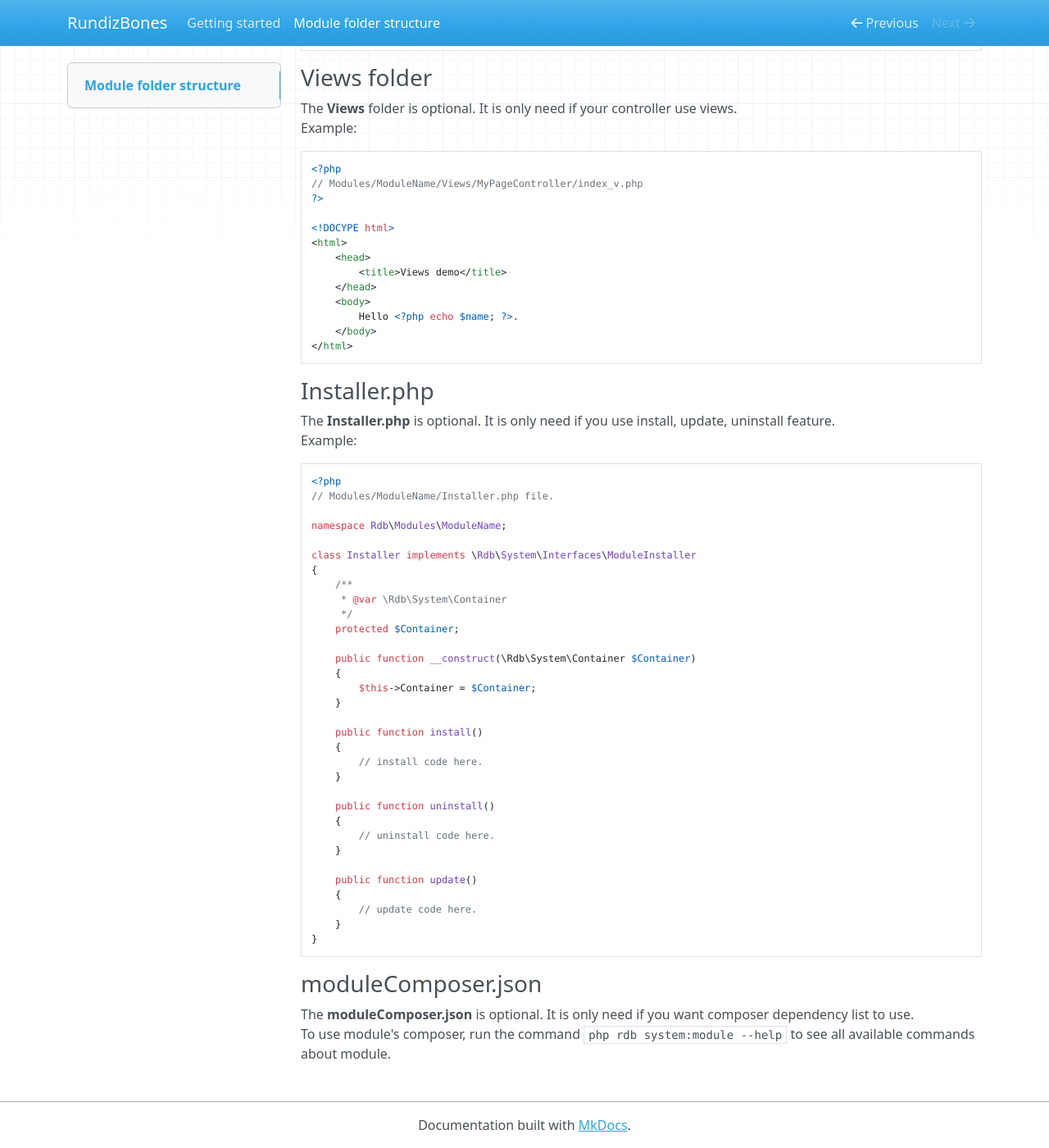
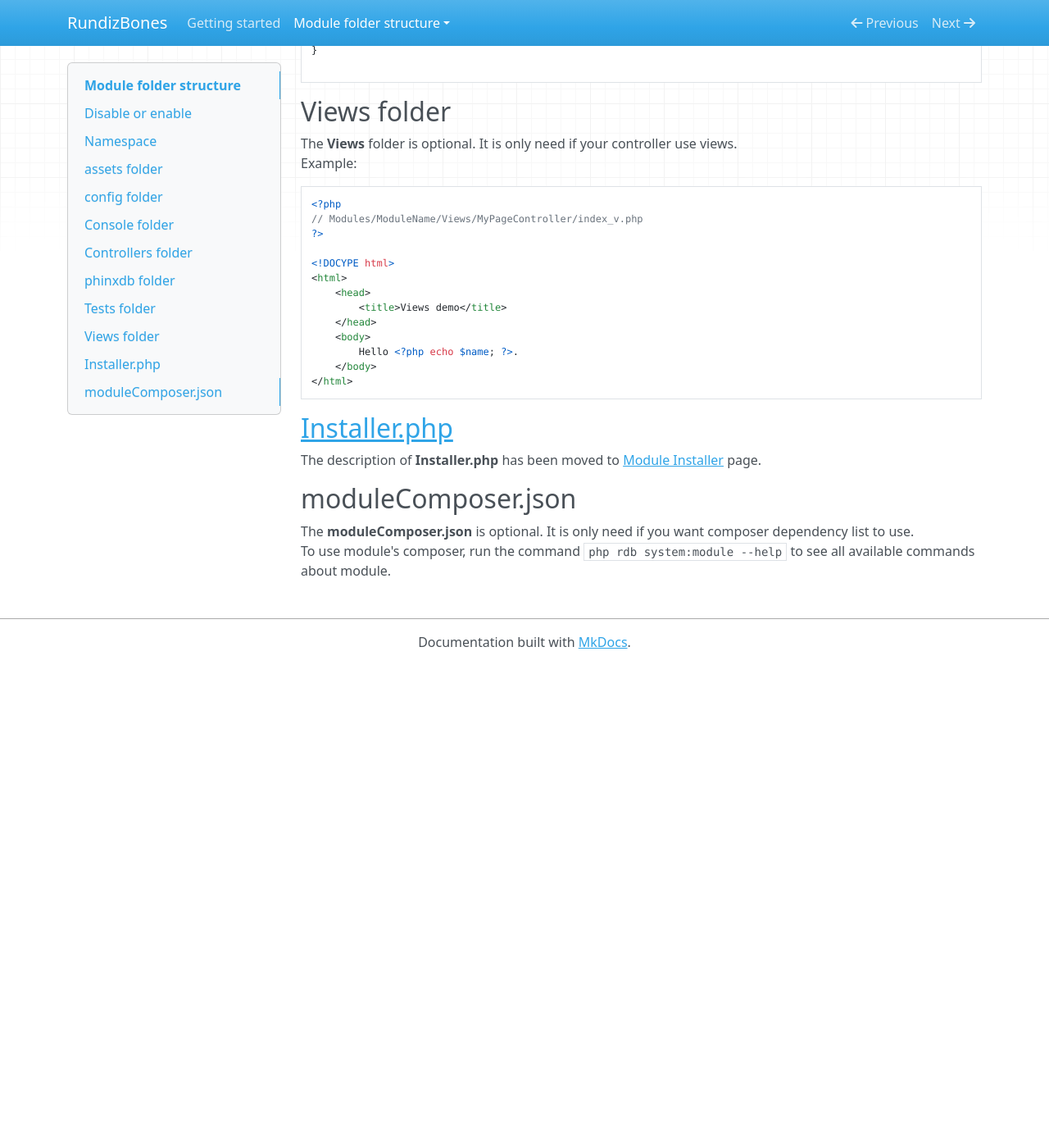
Before and after one commit to RundizBones/framework, an MkDocs documentation site: the page built from .wiki/module-folder-structure.md, in a window 1280 px wide and 1400 px high, scrolled down 3492 px. Shown: the whole window at 82% size. Built offline with MkDocs 1.6.1, drawn with Linux system fonts in a browser that asks for light colours; nearby versions of some CDN libraries; after the commit the page ends 4303 px from its top, so only the background shows below that.

Commit message:
Update Wiki.

````diff
--- a/.wiki/module-folder-structure.md
+++ b/.wiki/module-folder-structure.md
@@ -31,11 +31,11 @@ ModuleName/
     moduleComposer.json
 ```
 
-### Disable or enable
+## Disable or enable
 If there is a file named **.disabled** in the module folder (same location as **Installer.php**) then the module will be disable and not working.<br>
 To make module enable or work again, just delete **.disabled** file.
 
-### Namespace
+## Namespace
 Any classes including controllers in the module should have namespace begins with `Rdb\Modules\ModuleName` where **ModuleName** is the real folder name of your module.<br>
 Example:
 ```
@@ -52,12 +52,12 @@ class MyPageController extends \Rdb\System\Core\Controllers\BaseController
 
 ---
 
-### assets folder
+## assets folder
 The **assets** is optional. It is only need if you have some public assets file to use.<br>
 The **assets** folder will be copied to **public/Modules/ModuleName/assets**.<br>
 To use public assets, you have to run `php rdb system:module install --mname="ModuleName"` command where **ModuleName** is the real folder name of your module.
 
-### config folder
+## config folder
 The module should contain at least **routes.php** and its controller.<br>
 Example:
 ```
@@ -74,7 +74,7 @@ $Rc->addRoute('GET', '/modulename', '\\Rdb\\Modules\\ModuleName\\Controllers\\My
 
 The config folder is the same as main app's config. It is based on environment setting in the **public/index.php** file.
 
-### Console folder
+## Console folder
 The **Console** folder is for the code that will be run via CLI. It is optional and only need if you have some CLI app here.<br>
 Example:
 ```
@@ -116,7 +116,7 @@ class MyIncludeExternalConsole
 }
 ```
 
-### Controllers folder
+## Controllers folder
 
 The **Controller** folder is for the code that will be run via HTTP request. It is optional and only need if you have some HTTP app here.<br>
 Controllers will be resolve from routes in config folder. The controller must extends `\Rdb\System\Core\Controllers\BaseController` class.<br>
@@ -139,12 +139,12 @@ class MyPageController extends \Rdb\System\Core\Controllers\BaseController
 }
 ```
 
-### phinxdb folder
+## phinxdb folder
 This folder is contain the DB migration using [Phinx](http://docs.phinx.org). There are 2 more sub folders in here 1. is **migrations**, 2. is **seeds**.<br>
 The **phinxdb** folder is optional and only need if you have DB migration to work.<br>
 To run Phinx on Windows, use this command `.\System\vendor\bin\phinx`
 
-### Tests folder
+## Tests folder
 The **Tests** folder is for unit test, and is optional. It is only need if you have some unit testing.<br>
 Example:
 ```
@@ -163,7 +163,7 @@ class MyUnitTest extends \Tests\Rdb\BaseTestCase
 
 ```
 
-### Views folder
+## Views folder
 The **Views** folder is optional. It is only need if your controller use views.<br>
 Example:
 ```
@@ -182,44 +182,9 @@ Example:
 </html>
 ```
 
-### Installer.php
-The **Installer.php** is optional. It is only need if you use install, update, uninstall feature.<br>
-Example:
-```
-<?php
-// Modules/ModuleName/Installer.php file.
+## [Installer.php](module-folder/module-installer.md)
+The description of **Installer.php** has been moved to [Module Installer](module-folder/module-installer.md) page.
 
-namespace Rdb\Modules\ModuleName;
-
-class Installer implements \Rdb\System\Interfaces\ModuleInstaller
-{
-    /**
-     * @var \Rdb\System\Container
-     */
-    protected $Container;
-
-    public function __construct(\Rdb\System\Container $Container)
-    {
-        $this->Container = $Container;
-    }
-
-    public function install()
-    {
-        // install code here.
-    }
-
-    public function uninstall()
-    {
-        // uninstall code here.
-    }
-
-    public function update()
-    {
-        // update code here.
-    }
-}
-```
-
-### moduleComposer.json
+## moduleComposer.json
 The **moduleComposer.json** is optional. It is only need if you want composer dependency list to use.<br>
 To use module's composer, run the command `php rdb system:module --help` to see all available commands about module.
--- a/mkdocs.yml
+++ b/mkdocs.yml
@@ -3,5 +3,7 @@ site_name: RundizBones
 docs_dir: ".wiki"
 nav:
     - Getting started: getting-started.md
-    - Module folder structure: module-folder-structure.md
+    - 'Module folder structure':
+        - 'Folder structure': 'module-folder-structure.md'
+        - 'Module Installer': 'module-folder/module-installer.md'
 plugins: []
````
Also changed, not shown: .wiki/index.md (+1 -0 lines), .wiki/module-folder/module-installer.md (added, +78 -0 lines).
